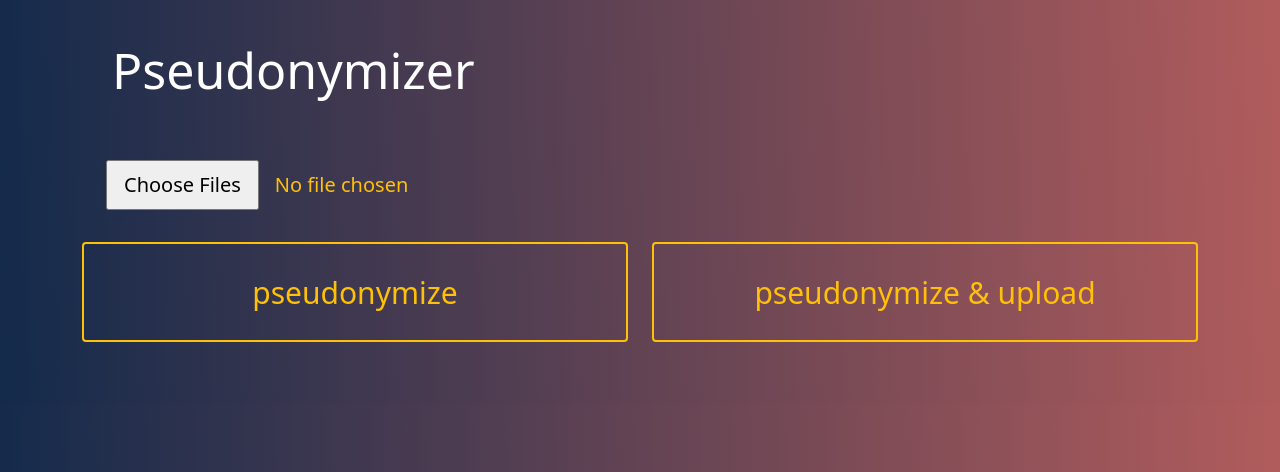
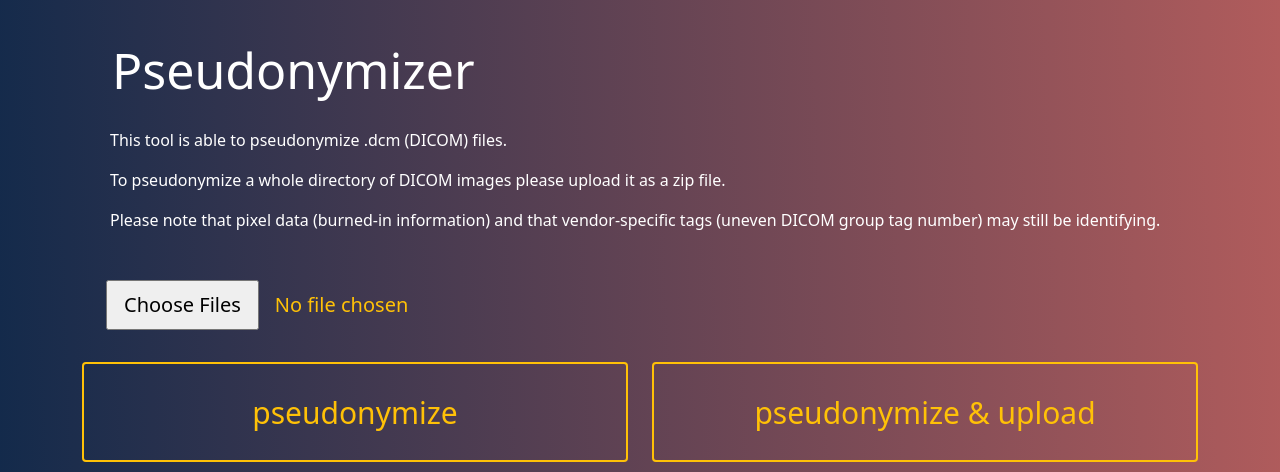
Before and after one commit to frankkramer-lab/PACS2go, a Flask app: page /pseudonymizer in a window 1280 px wide. Shown: the part 62-534 px from the top of the page. Run offline with Flask 2, Linux system fonts and the light colour scheme.

Commit message:
better nifi handling and instructions in html #15

```diff
--- a/web-service/templates/dicom-converter.html
+++ b/web-service/templates/dicom-converter.html
@@ -3,8 +3,8 @@
 {% block content %}
 
 <div class="container" style="padding:0 40px;color: var(--bs-white);">
-        <p >Image file format should be one of the following: .jpg, .png, .bmp, .nii (NIfTI).</p>
-        <p>To convert a whole directory please upload it as a zip file.</p>
+        <p >Image file format should be one of the following: .jpg, .png, .bmp, .nii(.gz) (NIfTI).</p>
+        <p>To convert a whole directory of medical images please upload it as a zip file.</p>
         <p>Please note that depending on the file size, conversion may take a while.  </p>
 
 </div>
--- a/web-service/templates/pseudonymizer.html
+++ b/web-service/templates/pseudonymizer.html
@@ -2,6 +2,11 @@
 
 {% block content %}
 
+<div class="container" style="padding:0 40px;color: var(--bs-white);">
+        <p >This tool is able to pseudonymize .dcm (DICOM) files.</p>
+        <p>To pseudonymize a whole directory of DICOM images please upload it as a zip file.</p>
+        <p>Please note that pixel data (burned-in information) and that vendor-specific tags (uneven DICOM group tag number) may still be identifying.</p>
+</div>
 <div class="container">
         <form action="http://vm204-misit.informatik.uni-augsburg.de/web/pseudonymize_file" method="POST" enctype="multipart/form-data">
                 <div class="row">
--- a/web-service/tools/pseudonymize_dicom.py
+++ b/web-service/tools/pseudonymize_dicom.py
@@ -149,5 +149,9 @@ def save_dicom_file(ds, path, destination):
     return dicomized_filename
 
 
+# how to use pseudonymize_dicom:
+
+# single dcm file, no upload:
 # pseudonymize(path=r'/home/main/Desktop/pacs2go/pacs2go/test_data/1-001.dcm')
+# directory with dcm files, with upload to ORTHANC
 # pseudonymize(path=r'/home/main/Desktop/images/pseudo_test/CT THINS', upload=True)
```
Also changed, not shown: web-service/tools/convert2dicom.py (+12 -7 lines).
